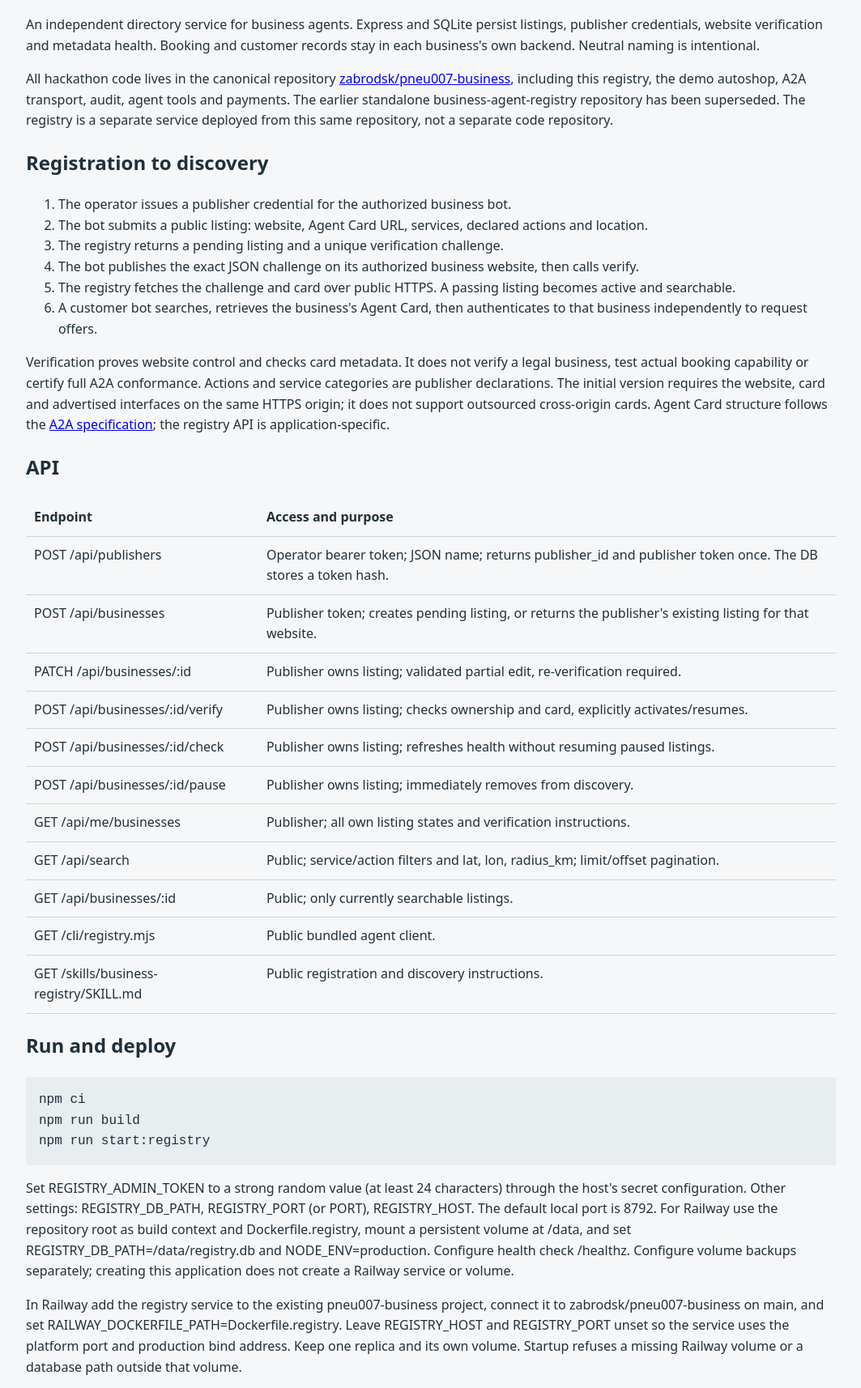
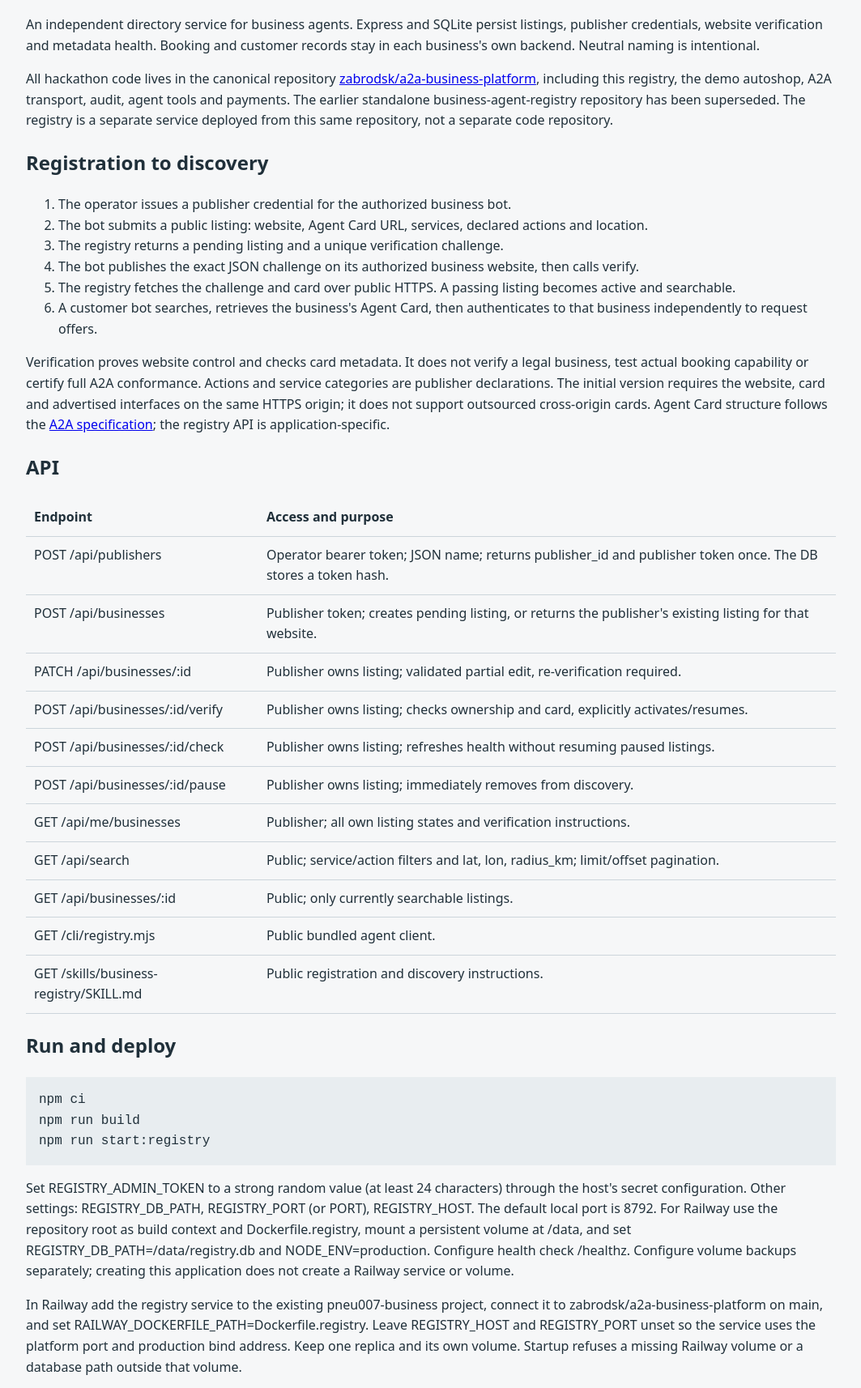
Before and after one commit to zabrodsk/a2a-business-platform, a website: page docs/business-registry.html in a window 1280 px wide. Shown: the part 108-1822 px from the top of the page at 81% size, without its empty margins (108-1171 px from the left). Drawn offline with Linux system fonts and the light colour scheme.

Commit message:
Present the hackathon project as A2A infrastructure
Lead the repository documentation with business discovery, agent
negotiation and authorized transactions. Describe Pneu 007 as the
fictional business used to exercise those platform capabilities.
Update repository references and root package metadata for the new name.

Constraint: Preserve the existing demo deployment identifiers and data
Confidence: high
Scope-risk: narrow
Tested: README links; naming and lockfile consistency; npm ci dry run; Railway source reconnected to renamed repository
Not-tested: Full GrokBot discovery-to-booking runtime scenario

```diff
--- a/docs/business-registry.html
+++ b/docs/business-registry.html
@@ -1,6 +1,6 @@
 <!doctype html><html lang="en"><head><meta charset="utf-8"><meta name="viewport" content="width=device-width,initial-scale=1"><title>Business registry</title><style>body{font:16px/1.6 system-ui;background:#f6f7f8;color:#20303a;margin:0}main{max-width:1000px;margin:auto;padding:32px 24px}code,pre{font-family:ui-monospace,monospace}pre{white-space:pre-wrap;overflow-wrap:anywhere;background:#e8edf0;padding:16px}table{border-collapse:collapse;width:100%}th,td{padding:10px;text-align:left;border-bottom:1px solid #ccd5db;vertical-align:top}</style></head><body><main>
 <h1>Business registry</h1><p>An independent directory service for business agents. Express and SQLite persist listings, publisher credentials, website verification and metadata health. Booking and customer records stay in each business's own backend. Neutral naming is intentional.</p>
-<p>All hackathon code lives in the canonical repository <a href="https://github.com/zabrodsk/pneu007-business">zabrodsk/pneu007-business</a>, including this registry, the demo autoshop, A2A transport, audit, agent tools and payments. The earlier standalone business-agent-registry repository has been superseded. The registry is a separate service deployed from this same repository, not a separate code repository.</p>
+<p>All hackathon code lives in the canonical repository <a href="https://github.com/zabrodsk/a2a-business-platform">zabrodsk/a2a-business-platform</a>, including this registry, the demo autoshop, A2A transport, audit, agent tools and payments. The earlier standalone business-agent-registry repository has been superseded. The registry is a separate service deployed from this same repository, not a separate code repository.</p>
 <h2>Registration to discovery</h2><ol><li>The operator issues a publisher credential for the authorized business bot.</li><li>The bot submits a public listing: website, Agent Card URL, services, declared actions and location.</li><li>The registry returns a pending listing and a unique verification challenge.</li><li>The bot publishes the exact JSON challenge on its authorized business website, then calls verify.</li><li>The registry fetches the challenge and card over public HTTPS. A passing listing becomes active and searchable.</li><li>A customer bot searches, retrieves the business's Agent Card, then authenticates to that business independently to request offers.</li></ol>
 <p>Verification proves website control and checks card metadata. It does not verify a legal business, test actual booking capability or certify full A2A conformance. Actions and service categories are publisher declarations. The initial version requires the website, card and advertised interfaces on the same HTTPS origin; it does not support outsourced cross-origin cards. Agent Card structure follows the <a href="https://a2a-protocol.org/v1.0.1/specification/">A2A specification</a>; the registry API is application-specific.</p>
 <h2>API</h2><table><tr><th>Endpoint</th><th>Access and purpose</th></tr>
@@ -19,7 +19,7 @@
 npm run build
 npm run start:registry</pre>
 <p>Set REGISTRY_ADMIN_TOKEN to a strong random value (at least 24 characters) through the host's secret configuration. Other settings: REGISTRY_DB_PATH, REGISTRY_PORT (or PORT), REGISTRY_HOST. The default local port is 8792. For Railway use the repository root as build context and Dockerfile.registry, mount a persistent volume at /data, and set REGISTRY_DB_PATH=/data/registry.db and NODE_ENV=production. Configure health check /healthz. Configure volume backups separately; creating this application does not create a Railway service or volume.</p>
-<p>In Railway add the registry service to the existing pneu007-business project, connect it to zabrodsk/pneu007-business on main, and set RAILWAY_DOCKERFILE_PATH=Dockerfile.registry. Leave REGISTRY_HOST and REGISTRY_PORT unset so the service uses the platform port and production bind address. Keep one replica and its own volume. Startup refuses a missing Railway volume or a database path outside that volume.</p>
+<p>In Railway add the registry service to the existing pneu007-business project, connect it to zabrodsk/a2a-business-platform on main, and set RAILWAY_DOCKERFILE_PATH=Dockerfile.registry. Leave REGISTRY_HOST and REGISTRY_PORT unset so the service uses the platform port and production bind address. Keep one replica and its own volume. Startup refuses a missing Railway volume or a database path outside that volume.</p>
 <p>Optional .railway/railway.ts declares only the registry service and its volume as a named partial, using the same GitHub repository and existing project name. It requires current Railway CLI/SDK tooling and an explicit plan/apply; GitHub pushes do not apply infrastructure automatically. Do not change the existing autoshop service source or database to deploy the registry.</p>
 <p>The registry is a single-instance SQLite service with a maximum of 100 listings in this first release, including pending and paused entries. Its background metadata checks process the 20 oldest active listings every five minutes; public results expire after one hour without a successful check. The capacity bound keeps this schedule within the freshness window. Pauses/edits cannot be undone by a stale in-flight check. A failed check hides the listing; owner views retain diagnostic status. Publishing a listing does not move or expose the business database.</p>
 <h2>Agent client</h2><p>Supply REGISTRY_URL and, for publishers, REGISTRY_TOKEN securely. Public searches do not send this token.</p><pre>node registry.mjs tools
--- a/package.json
+++ b/package.json
@@ -1,5 +1,5 @@
 {
-  "name": "pneu007",
+  "name": "a2a-business-platform",
   "private": true,
   "type": "module",
   "workspaces": [
```
Also changed, not shown: docs/implementation-status.html (+1 -1 lines), docs/railway-deployment.html (+1 -1 lines), .railway/railway.ts, README.md, 1 other file.
